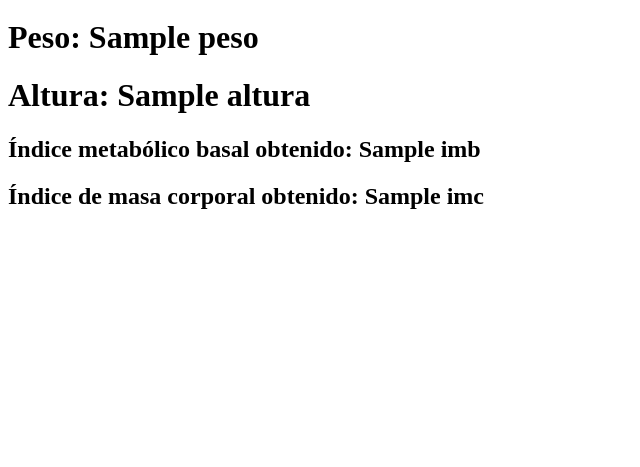
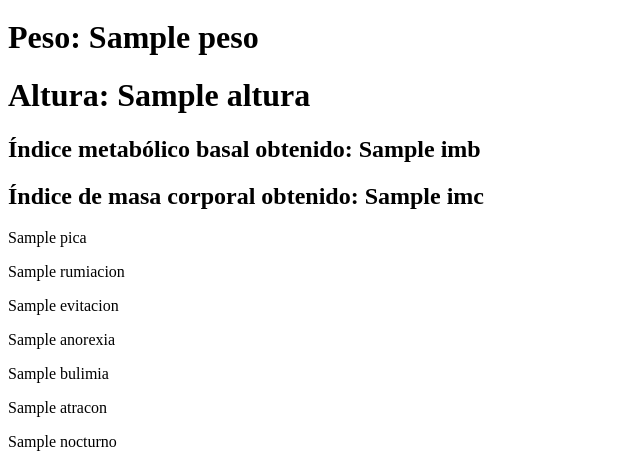
Before and after one commit to FranZajara/fastapi-eatsafe, a FastAPI app: template templates/analisis.html in a window 1280 px wide. Shown: the part 344-811 px from the top of the page, without its empty margins (0-640 px from the left). Before the commit the page ends 553 px from the top, so only its background shows below. Run offline with FastAPI, Linux system fonts and the light colour scheme; the template is opened without the code that fills it: most values are stand-ins (such as "Sample title", 1, 10 or a date in 2020).

Commit message:
algoritmo terminado

```diff
--- a/main.py
+++ b/main.py
@@ -33,16 +33,87 @@ async def analisis( request: Request,
                 cuestion15: int = Form(...),
                 cuestion16: int = Form(...)):
 
+    #guardamos el indice de masa corporal del paciente
+    imc = IMC(peso,altura)
+
+    #guardamos el indice metabolico basal del paciente
+    imb = IMB(sexo,altura,peso,edad)
+
+    #guardamos en una variable si el paciente presenta o no el trastorno de Pica.
+    if (Pica(cuestion1,cuestion2) == True):
+        pica = "El paciente probablemente presenta el trastorno alimentario de Pica."
+    else:
+        pica = "El paciente no presenta el trastorno alimentario de Pica."
+
+    #guardamos en una variable si el paciente presenta o no el trastorno de Pica.
+    if(Rumiacion(cuestion3) == True):
+        rumiacion = "El paciente probablemente presenta el trastorno alimentario de Rumiación."
+    else:
+        rumiacion = "El paciente no presenta el trastorno alimentario de Rumiación."
+
+    #guardamos en una variable si el paciente presenta o no el trastorno de evitación.
+    if (Evitacion(cuestion4,cuestion5) == True):
+        evitacion = "El paciente probablemente presenta el trastorno alimentario de Evitación."
+    else:
+        evitacion = "El paciente no presenta el trastorno alimentario de Evitación."
+
+    #guardamos en una variable si el paciente presenta o no el trastorno de Anorexia nerviosa.
+    if(Anorexia(cuestion4,cuestion6,cuestion7,cuestion8,cuestion9) == True):
+        anorexia = "El paciente probablemente presenta el trastorno alimentario de Anorexia nerviosa, "
+        if((cuestion8 == 1) | (cuestion9 == 1) | (cuestion10 == 1)):
+            tipoanorexia = "tipo con atracones o purgas, "
+        else:
+            tipoanorexia = "tipo restrictivo, "
+
+        if(imc >= 17):
+            severidad = "severidad leve."
+        elif(16 <= imc < 17):
+            severidad = "severidad moderada."
+        elif(15 <= imc < 16):
+            severidad = "severidad grave."
+        else:
+            severidad = "severidad extrema."
+        anorexia = anorexia + tipoanorexia + severidad
+    else:
+        anorexia = "El paciente no presenta el trastorno alimentario de Anorexia nerviosa."
 
 
+    if(Bulimia(cuestion10,cuestion11,cuestion9,cuestion12,cuestion13,cuestion16) == True):
+        bulimia = "El paciente probablemente presenta el trastorno alimentario de Bulimia nerviosa, "
+        if(cuestion16 == 0):
+            severidad2 = "severidad leve."
+        elif(cuestion16 == 1):
+            severidad2 = "severidad moderada."
+        elif(cuestion16 == 2):
+            severidad2 = "severidad grave."
+        else:
+            severidad2 = "severidad extrema."
+        bulimia = bulimia + severidad2
+    else:
+        bulimia = "El paciente no presenta el trastorno alimentario de Bulimia nerviosa."
 
+    cuenta = cuestion14.len()
 
+    if(Atracon(cuestion10,cuestion11, cuenta, cuestion13) == True):
+        atracon = "El paciente probablemente presenta el trastorno alimentario de Atracones, "
+        if(cuestion13 == 0):
+            severidad3 = "severidad leve."
+        elif(cuestion13 == 1):
+            severidad3 = "severidad moderada."
+        elif(cuestion13 == 2):
+            severidad3 = "severidad grave."
+        else:
+            severidad3 = "severidad extrema."
+        atracon = atracon + severidad3
 
+    else:
+        atracon = "El paciente no presenta el trastorno alimentario de Atracones."
 
+    if(Nocturno(cuestion15) == True):
+        nocturno = "El paciente probablemente presenta el síndrome de ingestión nocturna de alimentos."
+    else:
+        nocturno = "El paciente no presenta el síndrome de ingestión nocturna de alimentos."
 
-
-
-    print(request)
     return             templates.TemplateResponse ("analisis.html", {
                                                         "request" : request,
                                                         "nombre" : nombre,
@@ -50,19 +121,13 @@ async def analisis( request: Request,
                                                         "peso" : peso,
                                                         "sexo" : sexo,
                                                         "altura" : altura,
-                                                        "cuestion1" : cuestion1,
-                                                        "cuestion2" : cuestion2,
-                                                        "cuestion3" : cuestion3,
-                                                        "cuestion4" : cuestion4,
-                                                        "cuestion5" : cuestion5,
-                                                        "cuestion6" : cuestion6,
-                                                        "cuestion7" : cuestion7,
-                                                        "cuestion8" : cuestion8,
-                                                        "cuestion9" : cuestion9,
-                                                        "cuestion10" : cuestion10,
-                                                        "cuestion11" : cuestion11,
-                                                        "cuestion12" : cuestion12,
-                                                        "cuestion13" : cuestion13,
-                                                        "cuestion14" : cuestion14,
-                                                        "cuestion15" : cuestion15,
-                                                        "cuestion16" : cuestion16})
+                                                        "imc" : imc,
+                                                        "imb" : imb,
+                                                        "pica" : pica,
+                                                        "rumiación" : rumiacion,
+                                                        "evitacion" : evitacion,
+                                                        "anorexia" : anorexia,
+                                                        "bulimia" : bulimia,
+                                                        "atracon" : atracon,
+                                                        "nocturno" : nocturno
+                                                        })
--- a/templates/analisis.html
+++ b/templates/analisis.html
@@ -20,5 +20,13 @@
     <h2>Índice metabólico basal obtenido: {{imb}}</h2>
     <h2>Índice de masa corporal obtenido: {{imc}}</h2>
 
+    <p>{{pica}}</p>
+    <p>{{rumiacion}}</p>
+    <p>{{evitacion}}</p>
+    <p>{{anorexia}}</p>
+    <p>{{bulimia}}</p>
+    <p>{{atracon}}</p>
+    <p>{{nocturno}}</p>
+
 </body>
 </html>
```
